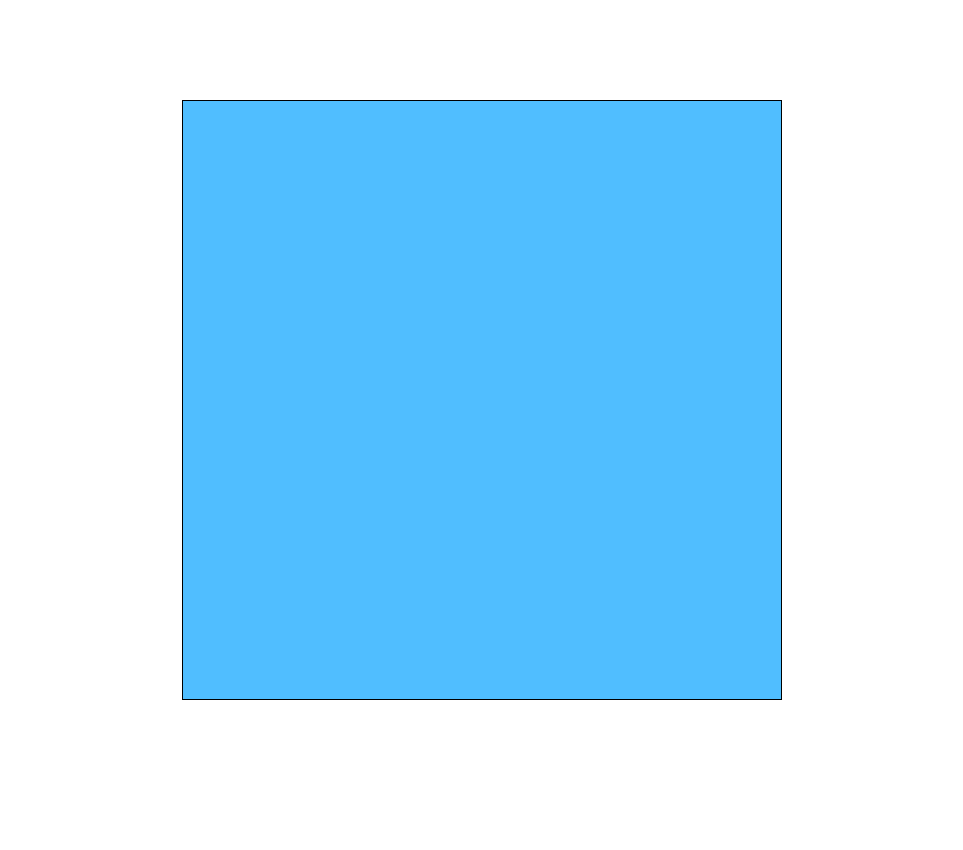
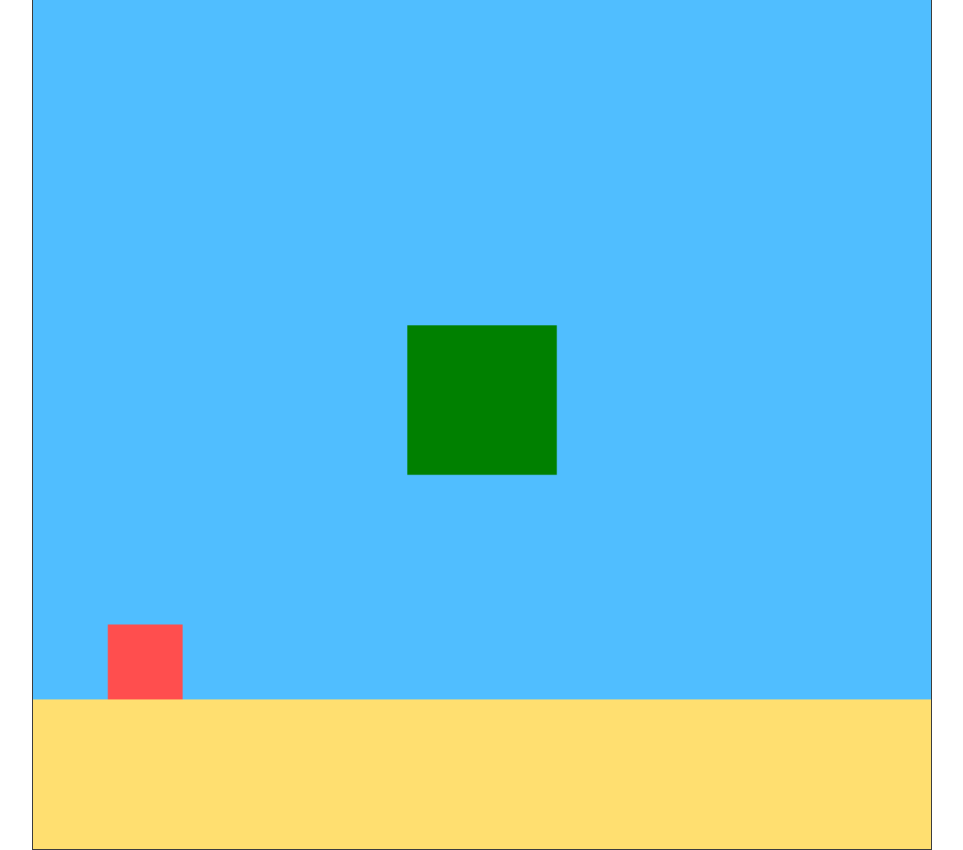
Before and after one commit to JoseRaimundo27/JoseRaimundo27, a plain HTML site: page index.html in a window 1280 px wide. Shown: the whole page, without its empty margins (158-1121 px from the left). Before the commit the page ends 800 px from the top, so only its background shows below. Drawn offline with Linux system fonts and the light colour scheme.

Commit message:
Add files via upload

```diff
--- a/app.js
+++ b/app.js
@@ -1,71 +1,200 @@
-// Variáveis de jogo:
-var canvas, ctx, ALTURA, LARGURA, frame = 0
-//Criando o objeto chão que terá suas propiedades
-var chao = {
-   y:550,
-   altura:50,
-   cor: "red",
-   desenha: function(){
-      ctx.fillRect(0, this.y, LARGURA, this.altura);
-      ctx.fillStyle = this.cor;
+var canvas, ctx, ALTURA, LARGURA, frames=0, maxPulos = 3,velocidade = 6,
+estadoAtual,
+
+estados = {
+   jogar:0,
+   jogando:1,
+   perdeu:2
+},
+// Criando objetos no jogo:
+
+//Criando o chão:
+chao ={
+    y: 500,
+    h: 100,
+    cor: "#ffdf70",
+
+    desenha: function(){
+    ctx.fillStyle = this.cor;
+    ctx.fillRect(0, this.y, LARGURA, this.h);
+        }
+},
+//Criando meu Bloco:
+bloco = {
+   x:50,
+   y:0,
+   h:50,
+   l:50,
+   cor: "#ff4e4e",
+   gravidade: 1.5,
+   velocidade:0,
+   forcaDoPulo: 19,
+   qntPulos: 0,
+   pula: function() {
+      if(this.qntPulos < maxPulos){
+      this.velocidade = -this.forcaDoPulo;
+      this.qntPulos++;
+
    }
-}
+   },
 
 
-function clique(event){
-   alert("Clicou");
+   atualiza: function() {
+      this.velocidade += this.gravidade;
+      this.y += this.velocidade;
+      if(this.y > chao.y - this.l && estadoAtual != estados.perdeu){
+         this.y = (chao.y - this.l);
+         this.qntPulos = 0;
+         this.velocidade = 0;
+
+      }
+   },
+   desenha: function() {
+      ctx.fillStyle = this.cor;
+      ctx.fillRect(this.x, this.y, this.l, this.h)
+   }
+
+
+},
+
+//Criando os obstaculos:
+obstaculos = {
+   _obs: [],
+   cores: ["#ffbc1c", "#ff1c1c", "#ff85e1", "#52a7ff", "#78ff5d"],
+   tempoInsere:0,
+
+   insere: function() {
+      this._obs.push({
+         x: LARGURA,
+         //largura: 30 + Math.floor(21 * Math.random()),
+         largura: 50,
+         // Se ele sortear 0 O MINIMO será 30px, se ele sortear 20 o MAXIMO será 50px
+         altura: 30 + Math.floor(100*Math.random()),
+         cor: this.cores[Math.floor( 5 * Math.random())],
+
+      });
+
+      this.tempoInsere = 40 + Math.floor(21 *Math.random());
+   },
+   atualiza: function() {
+      if(this.tempoInsere == 0){
+         obstaculos.insere()
+      }else{
+         this.tempoInsere--;
+      }
+
+      for (var i = 0, tam = this._obs.length; i< tam; i++) {
+         var obs = this._obs[i];
+         obs.x -= velocidade;
+         //Colisão:
+         if(bloco.x < (obs.x + obs.largura) && (bloco.x + bloco.l) >= obs.x && bloco.y + bloco.h >= chao.y - obs.altura){
+            estadoAtual = estados.perdeu;
+         }else if (obs.x == -obs.largura) {
+            this._obs.splice[i,1];
+            i -- ;
+            tam --;
+         }
+      }
+   },
+
+   limpa: function() {
+      this._obs = [];
+   },
+
+   desenha: function() {
+      for(var i = 0, tam = this._obs.length; i <tam; i++) {
+         var obs = this._obs[i];
+         ctx.fillStyle = obs.cor;
+         ctx.fillRect(obs.x,chao.y - obs.altura, obs.largura, obs.altura);
+      }
+   }
 
 }
-
-function main(){
-   ALTURA = innerHeight;
-   LARGURA = innerWidth;
-
-
-   if(LARGURA<= 500){
-      LARGURA = 600;
-      ALTYRA = 600;
-   }
-   canvas = document.querySelector("#teste");
-   canvas.heigth = ALTURA;
-   canvas.width = LARGURA;
-   ctx = canvas.getContext("2d");
-   canvas.addEventListener("click", clique)
-
-   roda()
 
 
 
 
-
+function clique(event){
+    // identificar se a pessoa cliclou
+    if (estadoAtual == estados.jogando){
+    bloco.pula()
+   }else if (estadoAtual == estados.jogar){
+      estadoAtual = estados.jogando;
+   }else if(estadoAtual == estados.perdeu){
+      estadoAtual = estados.jogar;
+      obstaculos.limpa();
+      bloco.velocidade = 0;
+      bloco.y = 0;
+   }
 
 
 }
 
 function roda(){
-   atualiza();
-   draw();
+    // atualizando e desenhando o jogo
+    atualiza();
+    desenha();
 
-   window.requestAnimationFrame(roda);
+     window.requestAnimationFrame(roda);
+
 }
 
 function atualiza(){
-   frame++;
+
+    // atualizar status do personagem
+    frames++;
+    bloco.atualiza();
+    if(estadoAtual == estados.jogando){
+      obstaculos.atualiza();
+
+   }
 
 }
 
-function draw(){
-   ctx.fillStyle = "#50beff";
-   ctx.fillRect(0,0,LARGURA,ALTURA);
-   chao.desenha()
+function desenha(){
+
+    // desenha personagens e cenário
+    ctx.fillStyle = "#50beff";
+    ctx.fillRect(0,0,LARGURA,ALTURA);
+    if(estadoAtual == estados.jogar) {
+       ctx.fillStyle = "green";
+       ctx.fillRect(LARGURA/2 -50, ALTURA/2 -50 ,100,100);
+
+    }else if(estadoAtual == estados.perdeu) {
+       ctx.fillStyle = "red";
+       ctx.fillRect(LARGURA/2 -50, ALTURA/2 -50 ,100,100)
+
+   }else if( estadoAtual == estados.jogando){
+      obstaculos.desenha()
+
+   }
+    chao.desenha();
+    bloco.desenha();
+}
+
+function main (){
+
+    // inicializa o jogo
+    ALTURA = window.innerHeight;
+    LARGURA = window.innerWidth;
+
+    if(LARGURA >= 500){
+        LARGURA=600;
+        ALTURA=600;
+    }
+
+    canvas = document.querySelector("#canvas")
+    canvas.width=LARGURA;
+    canvas.height=ALTURA;
+    canvas.style.border= "1px solid #3d3d3d";
+    ctx = canvas.getContext("2d");
 
 
-
-
+    document.addEventListener("click", clique);
+    estadoAtual = estados.jogar;
+    roda();
 
 
 
 }
-
-//Iniciando o jogo:
-main()
+main();
--- a/index.html
+++ b/index.html
@@ -1,19 +1,14 @@
+
 <!DOCTYPE html>
-<html lang="en">
-<head>
-   <meta charset="UTF-8">
-   <meta http-equiv="X-UA-Compatible" content="IE=edge">
-   <meta name="viewport" content="width=device-width, initial-scale=1.0">
-   <title>Canvas</title>
-   <link rel="stylesheet" href="style.css">
 
-
-</head>
-
-<body>
-   <canvas id= "teste"></canvas>
-
-</body>
-<script src="app.js"></script>
-
+<html>
+   <head>
+        <title>CanvasLearn</title>
+        <link rel="stylesheet" type="text/css" href="style.css">
+    </head>
+    <body>
+       <canvas id ="canvas"></canvas>
+        <script src = "app.js">
+         </script>
+    </body>
 </html>
--- a/style.css
+++ b/style.css
@@ -12,7 +12,7 @@ canvas{
     top: 0px;
     bottom: 0px;
     margin: auto;
-    height: 600px;
-    width: 600px;
+    height: 900px;
+    width: 900px;
 
 }
```
